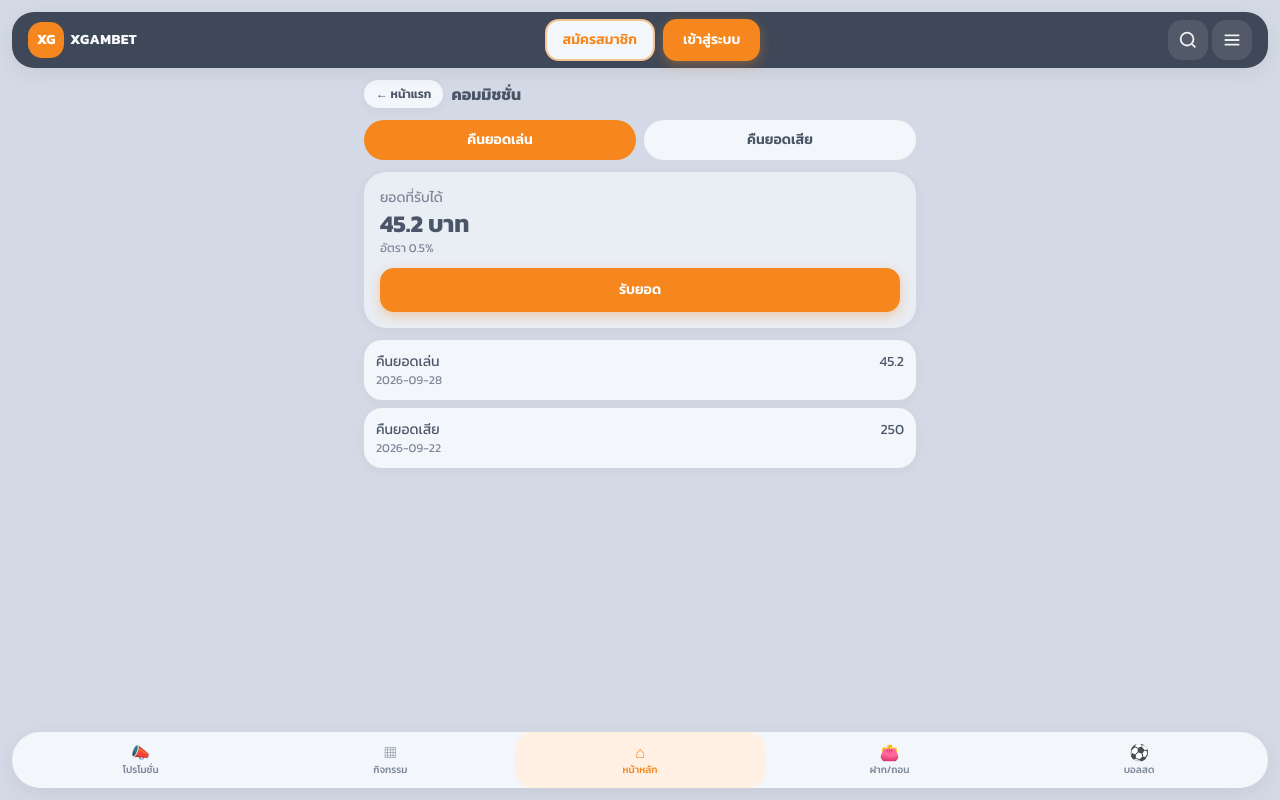
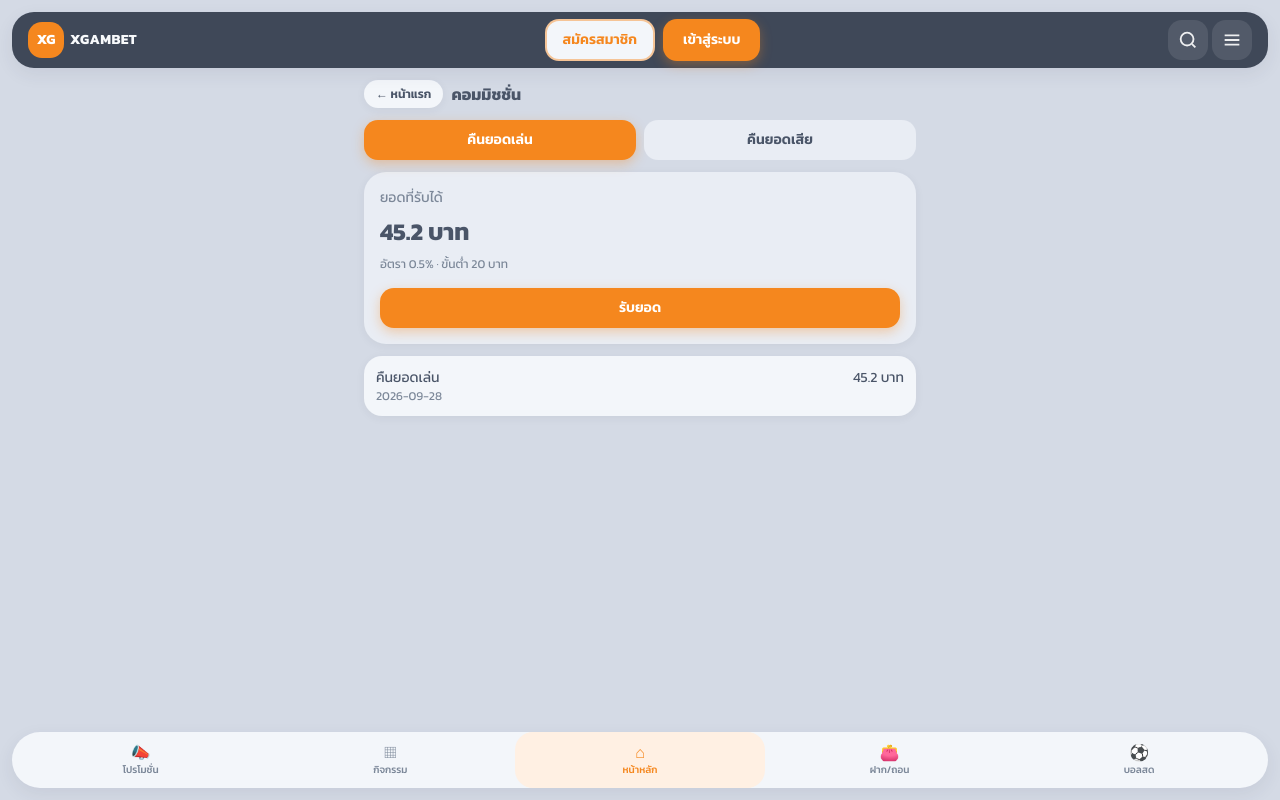
Before and after one commit to ppst26/fe-cosmic3, a Next.js app: page /commission in a window 1280 px wide. Built offline with nearby package versions, Linux system fonts and the light colour scheme.

Commit message:
feat(sport): claim play and loss cashback
Co-authored-by: Cursor <cursoragent@cursor.com>

```diff
--- a/app/commission/page.tsx
+++ b/app/commission/page.tsx
@@ -1,75 +1,12 @@
 "use client";
 
-import { useState } from "react";
 import { SubPageShell } from "@/components/layout/SubPageShell";
-
-type Tab = "turnover" | "cashback";
+import { CommissionScreen } from "@/components/commission/CommissionScreen";
 
 export default function CommissionPage() {
-  const [tab, setTab] = useState<Tab>("turnover");
-  const [turnover, setTurnover] = useState(45.2);
-  const [cashback, setCashback] = useState(250);
-  const [message, setMessage] = useState("");
-  const [history, setHistory] = useState([
-    { id: "h1", type: "คืนยอดเล่น", amount: 45.2, at: "2026-09-28" },
-    { id: "h2", type: "คืนยอดเสีย", amount: 250, at: "2026-09-22" },
-  ]);
-  const amount = tab === "turnover" ? turnover : cashback;
-
   return (
     <SubPageShell title="คอมมิชชั่น">
-      <div className="mb-3 grid grid-cols-2 gap-2">
-        {(
-          [
-            ["turnover", "คืนยอดเล่น"],
-            ["cashback", "คืนยอดเสีย"],
-          ] as const
-        ).map(([key, label]) => (
-          <button
-            key={key}
-            type="button"
-            onClick={() => setTab(key)}
-            className={`h-10 rounded-full text-sm font-semibold ${
-              tab === key ? "bg-[var(--brand)] text-white" : "bg-[var(--soft-card-elevated)]"
-            }`}
-          >
-            {label}
-          </button>
-        ))}
-      </div>
-      <section className="soft-panel p-4">
-        <p className="text-sm text-[var(--text-muted)]">ยอดที่รับได้</p>
-        <p className="text-2xl font-bold">{amount.toLocaleString("th-TH")} บาท</p>
-        <p className="text-xs text-[var(--text-muted)]">{tab === "turnover" ? "อัตรา 0.5%" : "อัตรา 5%"}</p>
-        <button
-          type="button"
-          disabled={amount <= 0}
-          onClick={() => {
-            setHistory((list) => [
-              { id: `h-${Date.now()}`, type: tab === "turnover" ? "คืนยอดเล่น" : "คืนยอดเสีย", amount, at: "เมื่อสักครู่" },
-              ...list,
-            ]);
-            if (tab === "turnover") setTurnover(0);
-            else setCashback(0);
-            setMessage("รับยอดเข้ากระเป๋าแล้ว");
-          }}
-          className="soft-btn-primary mt-3 h-11 w-full text-sm font-semibold disabled:opacity-40"
-        >
-          รับยอด
-        </button>
-      </section>
-      <ul className="mt-3 space-y-2">
-        {history.map((item) => (
-          <li key={item.id} className="soft-card flex justify-between p-3 text-sm">
-            <span>
-              {item.type}
-              <span className="block text-xs text-[var(--text-muted)]">{item.at}</span>
-            </span>
-            <span>{item.amount.toLocaleString("th-TH")}</span>
-          </li>
-        ))}
-      </ul>
-      {message ? <p className="mt-3 text-sm text-[var(--brand)]">{message}</p> : null}
+      <CommissionScreen />
     </SubPageShell>
   );
 }
--- /dev/null
+++ b/components/commission/CommissionScreen.tsx
@@ -0,0 +1,77 @@
+"use client";
+
+import { useState } from "react";
+import { useMember } from "@/components/member/MemberProvider";
+import { CASHBACK_RATES } from "@/data/cashback";
+
+type CashbackTab = keyof typeof CASHBACK_RATES;
+
+function localToday(): string {
+  const d = new Date();
+  const y = d.getFullYear();
+  const m = String(d.getMonth() + 1).padStart(2, "0");
+  const day = String(d.getDate()).padStart(2, "0");
+  return `${y}-${m}-${day}`;
+}
+
+export function CommissionScreen() {
+  const { state, dispatch } = useMember();
+  const [tab, setTab] = useState<CashbackTab>("play");
+
+  const config = CASHBACK_RATES[tab];
+  const amount = tab === "play" ? state.cashbackPlay : state.cashbackLoss;
+  const canClaim = amount > 0 && amount >= config.min;
+
+  function handleClaim() {
+    dispatch({ type: "claimCashback", tab, at: localToday() });
+  }
+
+  return (
+    <div className="space-y-3">
+      <div className="grid grid-cols-2 gap-2">
+        {(Object.keys(CASHBACK_RATES) as CashbackTab[]).map((key) => (
+          <button
+            key={key}
+            type="button"
+            onClick={() => setTab(key)}
+            className={`h-10 rounded-[var(--radius-soft-sm)] text-sm font-semibold ${
+              tab === key
+                ? "soft-btn-primary"
+                : "bg-[var(--soft-card)] text-[var(--text-on-light)]"
+            }`}
+          >
+            {CASHBACK_RATES[key].label}
+          </button>
+        ))}
+      </div>
+
+      <section className="soft-panel space-y-2 p-4">
+        <p className="text-sm text-[var(--text-muted)]">ยอดที่รับได้</p>
+        <p className="text-2xl font-bold">{amount.toLocaleString("th-TH")} บาท</p>
+        <p className="text-xs text-[var(--text-muted)]">
+          อัตรา {config.rate} · ขั้นต่ำ {config.min} บาท
+        </p>
+        <button
+          type="button"
+          disabled={!canClaim}
+          onClick={handleClaim}
+          className="soft-btn-primary mt-2 h-10 w-full text-sm font-semibold disabled:opacity-40"
+        >
+          รับยอด
+        </button>
+      </section>
+
+      <ul className="space-y-2">
+        {state.cashbackClaims.map((item) => (
+          <li key={item.id} className="soft-card flex justify-between p-3 text-sm">
+            <span>
+              {CASHBACK_RATES[item.tab].label}
+              <span className="block text-xs text-[var(--text-muted)]">{item.at}</span>
+            </span>
+            <span>{item.amount.toLocaleString("th-TH")} บาท</span>
+          </li>
+        ))}
+      </ul>
+    </div>
+  );
+}
--- /dev/null
+++ b/data/cashback.ts
@@ -0,0 +1,4 @@
+export const CASHBACK_RATES = {
+  play: { label: "คืนยอดเล่น", rate: "0.5%", min: 20 },
+  loss: { label: "คืนยอดเสีย", rate: "5%", min: 20 },
+} as const;
```
